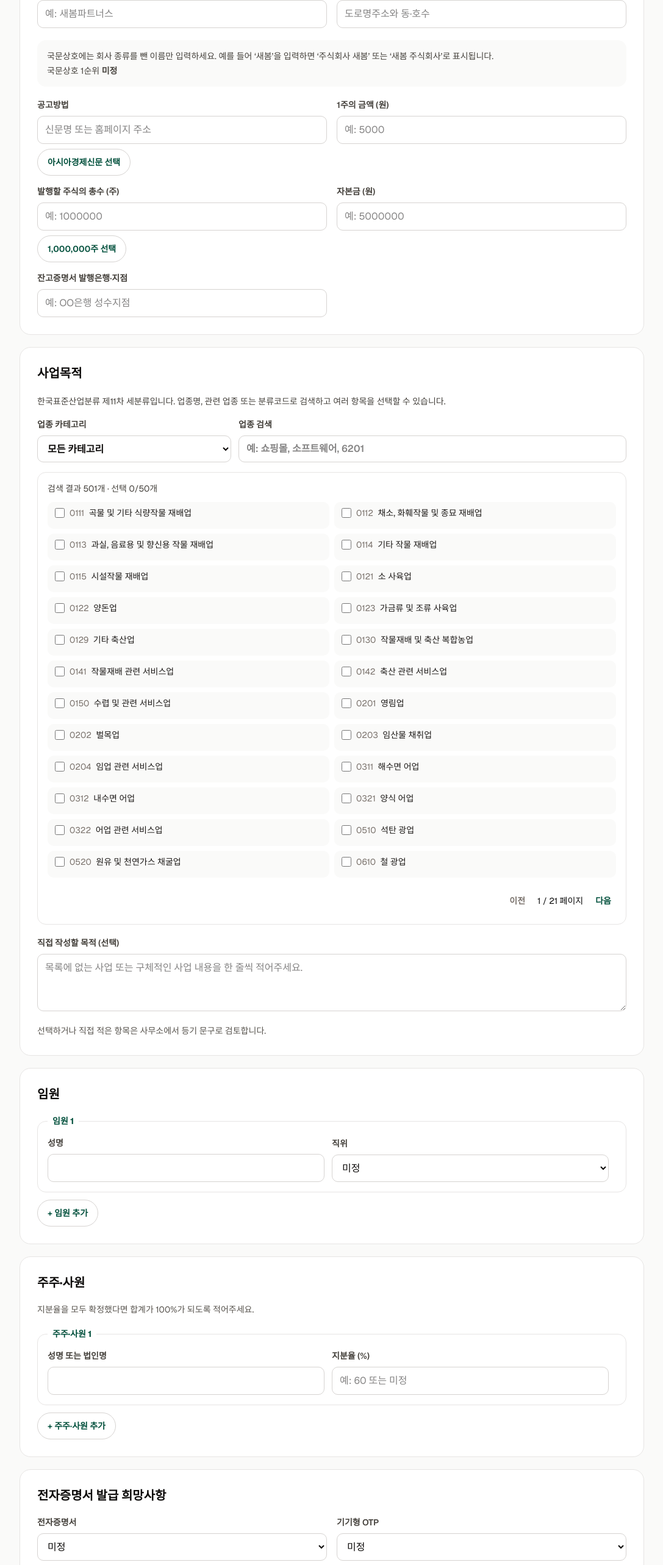
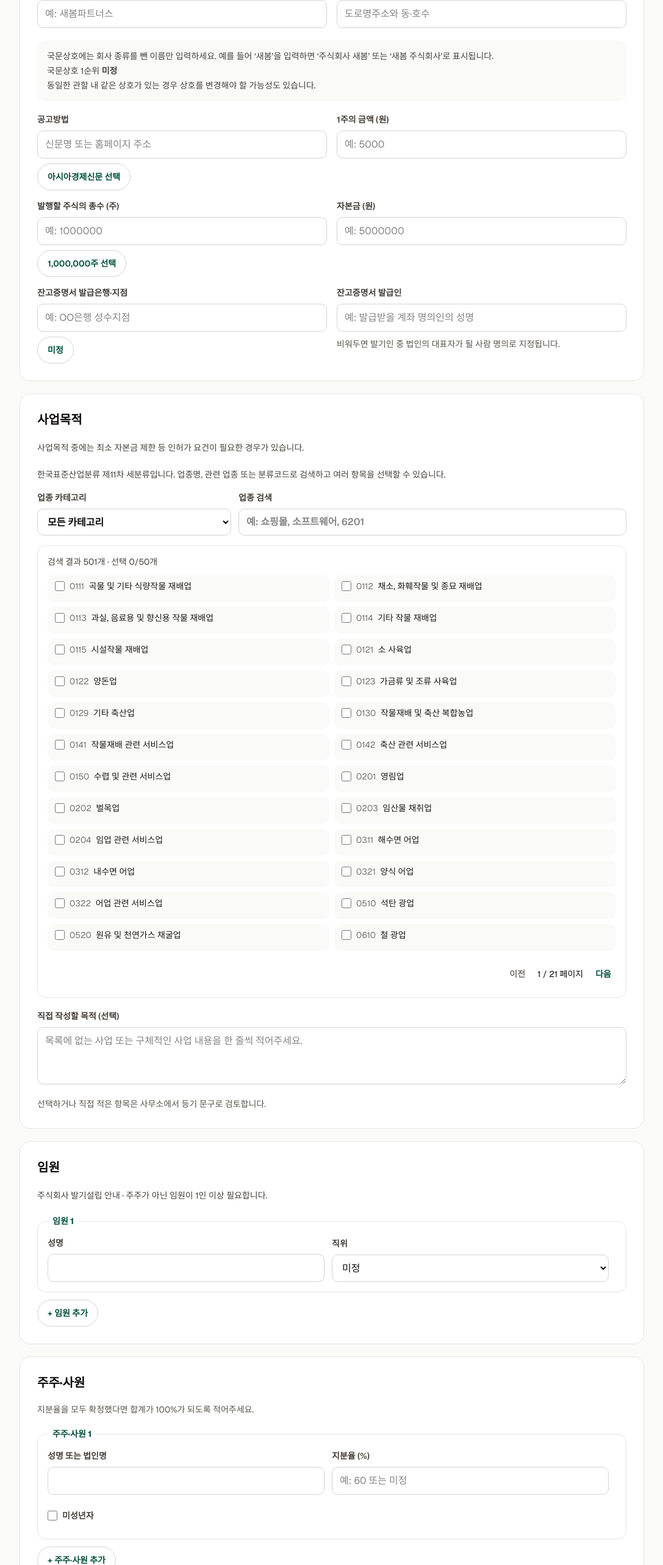
Before and after one commit to Hwang-baeik/soop-law-homepage, a Next.js app: page /incorporation in a window 1280 px wide. Shown: the part 880-3446 px from the top of the page at 61% size, without its empty margins (96-1183 px from the left). Built offline with nearby package versions, Linux system fonts and the light colour scheme.

Commit message:
Add incorporation document checklist and minor shareholder details

```diff
--- a/app/privacy/page.tsx
+++ b/app/privacy/page.tsx
@@ -11,7 +11,7 @@ export default function PrivacyPage() {
         <div className="mt-8 grid gap-7 text-sm leading-7 text-stone-700">
           <section className="rounded-xl bg-emerald-50 p-5">
             <h2 className="text-lg font-extrabold text-stone-950">법인설립 기초조사서</h2>
-            <p className="mt-2">법인설립 상담과 서류 준비를 위해 담당자 성함·이메일·전화번호와 기재하신 회사 정보, 사업목적, 임원·주주(사원)의 성명·직위·지분율 및 전자증명서 발급 관련 정보를 받습니다. 주민등록번호, 생년월일, 개인 주소, 계좌번호와 비밀번호는 수집하지 않습니다. 작성 내용은 사무소 이메일로 전달되며 사이트에 자동 저장되지 않습니다. 상담·업무 목적이 달성될 때까지 보유하며 법령상 보존 의무가 있는 자료는 해당 기간 동안 보관합니다.</p>
+            <p className="mt-2">법인설립 상담과 서류 준비를 위해 담당자 성함·이메일·전화번호와 기재하신 회사 정보, 사업목적, 잔고증명서 발급인 성명, 임원·주주(사원)의 성명·직위·지분율, 주주의 미성년 여부와 법정대리인 성명 및 전자증명서 발급 관련 정보를 받습니다. 주민등록번호, 생년월일, 개인 주소, 계좌번호와 비밀번호는 수집하지 않습니다. 작성 내용은 사무소 이메일로 전달되며 사이트에 자동 저장되지 않습니다. 상담·업무 목적이 달성될 때까지 보유하며 법령상 보존 의무가 있는 자료는 해당 기간 동안 보관합니다.</p>
           </section>
           <section><h2 className="text-lg font-extrabold text-stone-950">1. 처리 목적</h2><p className="mt-2">회원 식별 및 로그인, 가입 승인, 회사별 접근권한 관리, 상담 및 법무업무 수행, 문서·기한 관리, 보안 및 감사기록 관리, 문의·분쟁 대응을 위해 처리합니다.</p></section>
           <section><h2 className="text-lg font-extrabold text-stone-950">2. 수집 항목</h2><p className="mt-2">회원가입 시 회사명, 가입자 성명, 법인등록번호, 연락처, 이메일을 수집합니다. 비밀번호는 인증서비스에서 암호화된 인증정보로 관리되며 사이트 운영자가 평문 비밀번호를 열람하도록 설계하지 않습니다. 회사 관리 과정에서는 임원 성명·직책·임기정보, 회사 문서 및 업무에 필요한 정보가 추가될 수 있습니다.</p></section>
--- a/components/incorporation-form.tsx
+++ b/components/incorporation-form.tsx
@@ -2,7 +2,7 @@
 
 import { useEffect, useRef, useState, type FormEvent, type ReactNode } from "react";
 import {
-  choices, companyFields, companyTypePositions, companyTypes, emptyPerson, formatCompanyName, initialSurvey,
+  choices, companyFields, companyTypePositions, companyTypes, defaultBankCertificateHolder, emptyPerson, formatCompanyName, initialSurvey,
   roles, surveyText, UNKNOWN, validateSurvey, type Person, type Survey,
 } from "../lib/incorporation";
 import { PurposePicker } from "./incorporation-purpose-picker";
@@ -69,16 +69,16 @@ function People({ entries, shareholder = false, onChange }: {
   return (
     <div className="space-y-3">
       {entries.map((person, index) => {
-        const update = (key: keyof Person, value: string) => onChange(entries.map(entry => entry.id === person.id ? { ...entry, [key]: value } : entry));
+        const update = (changes: Partial<Person>) => onChange(entries.map(entry => entry.id === person.id ? { ...entry, ...changes } : entry));
         const rowLabel = `${noun} ${index + 1}`;
         return (
           <fieldset key={person.id} ref={index === entries.length - 1 ? lastRow : undefined} className="rounded-xl border border-stone-200 p-3 sm:p-4">
             <legend className="px-2 text-sm font-bold text-emerald-900">{rowLabel}</legend>
             <div className="grid items-end gap-3 sm:grid-cols-[1fr_1fr_auto]">
-              <Field label={shareholder ? "성명 또는 법인명" : "성명"} value={person.name} onChange={value => update("name", value)} maxLength={60} />
+              <Field label={shareholder ? "성명 또는 법인명" : "성명"} value={person.name} onChange={value => update({ name: value })} maxLength={60} />
               {shareholder
-                ? <Field label="지분율 (%)" placeholder="예: 60 또는 미정" value={person.share} onChange={value => update("share", value)} maxLength={10} />
-                : <Select label="직위" value={person.role} onChange={value => update("role", value)} options={roles} />}
+                ? <Field label="지분율 (%)" placeholder="예: 60 또는 미정" value={person.share} onChange={value => update({ share: value })} maxLength={10} />
+                : <Select label="직위" value={person.role} onChange={value => update({ role: value })} options={roles} />}
               {entries.length > 1 && (
                 <button type="button" className={buttonClass + " justify-self-start"} aria-label={rowLabel + " 삭제"} onClick={() => {
                   onChange(entries.filter(entry => entry.id !== person.id));
@@ -86,6 +86,21 @@ function People({ entries, shareholder = false, onChange }: {
                 }}>삭제</button>
               )}
             </div>
+            {shareholder && (
+              <div className="mt-3 space-y-2">
+                <label className="inline-flex min-h-11 items-center gap-2 text-sm font-semibold text-stone-700">
+                  <input type="checkbox" className="size-4 accent-emerald-900" checked={!!person.minor}
+                    onChange={event => update(event.target.checked ? { minor: true } : { minor: false, fatherName: "", motherName: "" })} />
+                  미성년자
+                </label>
+                {person.minor && (
+                  <div className="grid gap-3 sm:grid-cols-2">
+                    <Field label="법정대리인 부 성명" value={person.fatherName ?? ""} onChange={value => update({ fatherName: value })} maxLength={60} />
+                    <Field label="법정대리인 모 성명" value={person.motherName ?? ""} onChange={value => update({ motherName: value })} maxLength={60} />
+                  </div>
+                )}
+              </div>
+            )}
           </fieldset>
         );
       })}
@@ -96,6 +111,41 @@ function People({ entries, shareholder = false, onChange }: {
       }}>+ {noun} 추가</button>
       {entries.length >= maximum && <p className="text-sm text-stone-600">{maximum}명까지 입력할 수 있습니다. 추가 인원이 있으면 기타 요청사항에 인원수를 알려주세요.</p>}
     </div>
+  );
+}
+
+function PreparationChecklist({ survey }: { survey: Survey }) {
+  const named = (person: Person) => person.name && person.name !== UNKNOWN;
+  const officers = survey.officers.filter(named);
+  const shareholders = survey.shareholders.filter(named);
+  const minors = survey.shareholders.filter(person => person.minor);
+  const holder = survey.company.bankCertificateHolder;
+  const officerDocuments = "개인인감도장, 개인인감증명서 1부(인터넷 발급 제외), 주민등록초본 1부(주민등록번호 뒷자리 공개)";
+  const minorDocuments = "미성년자 본인 기준 기본증명서(상세), 가족관계증명서(상세) 및 법정대리인의 도장";
+
+  return (
+    <section className="mt-6 space-y-3 rounded-xl bg-stone-50 p-4 text-sm leading-7 text-stone-700 sm:p-5">
+      <h3 className="text-lg font-bold text-stone-950">최종 필요서류</h3>
+      <p>아래 서류와 도장을 준비해 주세요. 주민등록초본은 사무소 안내에 따라 별도로 제출해 주세요.</p>
+      <ul className="list-disc space-y-2 pl-5 [overflow-wrap:anywhere]">
+        {officers.length ? officers.map((person, index) => (
+          <li key={index}><strong>{person.name} (임원)</strong> · {officerDocuments}</li>
+        )) : <li><strong>임원 각 1인</strong> · {officerDocuments}</li>}
+        {shareholders.length ? shareholders.map((person, index) => (
+          <li key={index}><strong>{person.name} (주주·사원)</strong> · 도장</li>
+        )) : <li><strong>주주·사원 각 1인</strong> · 도장</li>}
+        <li><strong>주주 중 1인의 잔고증명서</strong> · {holder ? `발급인 ${holder}` : `${defaultBankCertificateHolder} 명의로 지정 예정`}</li>
+        {minors.map((person, index) => {
+          const guardians = [person.fatherName, person.motherName].filter(name => name && name !== UNKNOWN);
+          return (
+            <li key={index}>
+              <strong>{named(person) ? `${person.name} (미성년 주주)` : "미성년 주주"}</strong> · {minorDocuments}
+              {guardians.length > 0 && ` (${guardians.join(", ")})`}
+            </li>
+          );
+        })}
+      </ul>
+    </section>
   );
 }
 
@@ -133,8 +183,7 @@ export default function IncorporationForm() {
     setError("");
     if (!review) {
       try {
-        const withoutId = ({ name, role, share }: PersonRow) => ({ name, role, share });
-        setReview(validateSurvey({ ...survey, officers: officers.map(withoutId), shareholders: shareholders.map(withoutId) }));
+        setReview(validateSurvey({ ...survey, officers, shareholders }));
       } catch (failure) {
         setError(failure instanceof Error ? failure.message : "입력 내용을 확인해 주세요.");
       }
@@ -165,6 +214,7 @@ export default function IncorporationForm() {
         <h2 ref={receiptHeading} tabIndex={-1} className="scroll-mt-44 text-2xl font-bold">기초조사서가 접수되었습니다</h2>
         <p className="mt-3">접수번호 <strong>{receipt}</strong></p>
         <p className="mt-2 text-stone-600">사무소에서 내용을 확인한 뒤 담당자에게 연락드립니다.</p>
+        {review && <PreparationChecklist survey={review} />}
         <a href="/" className={buttonClass + " mt-5"}>홈으로 돌아가기</a>
       </section>
     );
@@ -201,18 +251,23 @@ export default function IncorporationForm() {
             <p>국문상호에는 회사 종류를 뺀 이름만 입력하세요. 예를 들어 ‘새봄’을 입력하면 ‘주식회사 새봄’ 또는 ‘새봄 주식회사’로 표시됩니다.</p>
             <p>국문상호 1순위 <strong>{companyName}</strong></p>
             {alternateName !== UNKNOWN && <p>국문상호 2순위 <strong>{alternateName}</strong></p>}
+            <p>동일한 관할 내 같은 상호가 있는 경우 상호를 변경해야 할 가능성도 있습니다.</p>
           </div>
           <div className="grid gap-4 sm:grid-cols-2">
             {companyFields.slice(4).filter(([key]) => shareFieldsApply || (key !== "sharePrice" && key !== "authorizedShares")).map(([key, label, placeholder]) => (
               <div key={key} className="space-y-2">
-                <Field label={label} value={survey.company[key]} placeholder={placeholder} onChange={value => updateCompany(key, value)} />
+                <Field label={label} value={survey.company[key]} placeholder={placeholder} onChange={value => updateCompany(key, value)}
+                  maxLength={key === "bankCertificateHolder" ? 60 : 300} />
                 {key === "announcement" && <button type="button" className={buttonClass} onClick={() => updateCompany(key, "아시아경제신문")}>아시아경제신문 선택</button>}
                 {key === "authorizedShares" && <button type="button" className={buttonClass} onClick={() => updateCompany(key, "1000000")}>1,000,000주 선택</button>}
+                {key === "bank" && <button type="button" className={buttonClass} onClick={() => updateCompany(key, UNKNOWN)}>미정</button>}
+                {key === "bankCertificateHolder" && <p className="text-sm leading-6 text-stone-600">비워두면 {defaultBankCertificateHolder} 명의로 지정됩니다.</p>}
               </div>
             ))}
           </div>
         </Section>
         <Section id="business-purposes" title="사업목적">
+          <p className="text-sm leading-6 text-stone-700">사업목적 중에는 최소 자본금 제한 등 인허가 요건이 필요한 경우가 있습니다.</p>
           <PurposePicker selected={survey.industryCodes} onChange={value => update("industryCodes", value)} />
           <label className="grid gap-2 text-sm font-semibold text-stone-700">
             직접 작성할 목적 (선택)
@@ -222,6 +277,7 @@ export default function IncorporationForm() {
           <p className="text-sm leading-6 text-stone-600">선택하거나 직접 적은 항목은 사무소에서 등기 문구로 검토합니다.</p>
         </Section>
         <Section id="officers" title="임원">
+          {shareFieldsApply && <p className="text-sm leading-6 text-stone-700">주식회사 발기설립 안내 · 주주가 아닌 임원이 1인 이상 필요합니다.</p>}
           <People entries={officers} onChange={setOfficers} />
         </Section>
         <Section id="shareholders" title="주주·사원">
@@ -241,13 +297,9 @@ export default function IncorporationForm() {
             <textarea className={inputClass} rows={4} maxLength={3000} value={survey.notes} onChange={event => update("notes", event.target.value)}
               placeholder="예: 희망 설립 일정, 사무소에 확인하고 싶은 점" />
           </label>
-          <details className="rounded-lg bg-stone-50 p-4 text-sm leading-6 text-stone-700">
-            <summary className="cursor-pointer font-semibold">주식회사 준비서류</summary>
-            <p className="mt-2">임원 인감 관련 서류, 주주 도장, 발기인 대표 명의의 잔고증명서 등을 사무소 안내에 따라 준비해 주세요. 미성년 주주가 있다면 가족관계·기본증명서와 법정대리인 자료가 추가될 수 있습니다.</p>
-          </details>
         </Section>
         <Section id="consent" title="개인정보 수집 및 이용">
-          <p className="text-sm leading-6 text-stone-700">담당자 연락처와 입력하신 회사·사업목적, 임원·주주, 전자증명서 관련 정보를 법인설립 상담과 서류 준비를 위해 사무소 이메일로 전달합니다. 상담·업무 목적이 달성될 때까지 보유하며, 법령상 보존 의무가 있는 자료는 해당 기간 동안 보관합니다. 동의를 거부할 수 있으며, 거부 시 온라인 접수가 제한됩니다. <a className="font-semibold text-emerald-900 underline" href="/privacy" target="_blank" rel="noreferrer">개인정보 처리방침 (새 창)</a></p>
+          <p className="text-sm leading-6 text-stone-700">담당자 연락처와 입력하신 회사·사업목적, 잔고증명서 발급인 성명, 임원·주주 정보, 미성년 여부와 법정대리인 성명, 전자증명서 관련 정보를 법인설립 상담과 서류 준비를 위해 사무소 이메일로 전달합니다. 상담·업무 목적이 달성될 때까지 보유하며, 법령상 보존 의무가 있는 자료는 해당 기간 동안 보관합니다. 동의를 거부할 수 있으며, 거부 시 온라인 접수가 제한됩니다. <a className="font-semibold text-emerald-900 underline" href="/privacy" target="_blank" rel="noreferrer">개인정보 처리방침 (새 창)</a></p>
           <label className="flex items-start gap-2 text-sm"><input className="mt-0.5 size-4" type="checkbox" checked={survey.agree} onChange={event => update("agree", event.target.checked)} required />개인정보 수집 및 이용에 동의합니다. (필수)</label>
           <label className="flex items-start gap-2 text-sm"><input className="mt-0.5 size-4" type="checkbox" checked={survey.authority} onChange={event => update("authority", event.target.checked)} required />다른 사람의 정보를 입력한 경우 제공 권한과 동의를 확인했습니다. (필수)</label>
         </Section>
--- a/lib/incorporation.ts
+++ b/lib/incorporation.ts
@@ -5,6 +5,7 @@ export const companyTypes = [UNKNOWN, "주식회사", "유한회사", "유한책
 export const companyTypePositions = ["상호 앞", "상호 뒤"] as const;
 export const roles = [UNKNOWN, "대표이사 겸 사내이사", "대표이사", "사내이사", "이사", "감사", "업무집행자", "기타"] as const;
 export const choices = [UNKNOWN, "희망", "희망하지 않음"] as const;
+export const defaultBankCertificateHolder = "발기인 중 법인의 대표자가 될 사람";
 export const companyFields = [
   ["companyName", "국문상호 (1순위)", "예: 새봄"],
   ["englishName", "영문상호 (선택)", "예: Saebom"],
@@ -14,10 +15,11 @@ export const companyFields = [
   ["sharePrice", "1주의 금액 (원)", "예: 5000"],
   ["authorizedShares", "발행할 주식의 총수 (주)", "예: 1000000"],
   ["capital", "자본금 (원)", "예: 5000000"],
-  ["bank", "잔고증명서 발행은행·지점", "예: OO은행 성수지점"],
+  ["bank", "잔고증명서 발급은행·지점", "예: OO은행 성수지점"],
+  ["bankCertificateHolder", "잔고증명서 발급인", "예: 발급받을 계좌 명의인의 성명"],
 ] as const;
 type CompanyKey = (typeof companyFields)[number][0];
-export type Person = { role: string; name: string; share: string };
+export type Person = { role: string; name: string; share: string; minor?: boolean; fatherName?: string; motherName?: string };
 export type Survey = {
   contactName: string; email: string; phone: string;
   company: Record<CompanyKey, string>;
@@ -81,7 +83,16 @@ function people(value: unknown, shareholder: boolean) {
     if (share && share !== UNKNOWN && (!/^\d{1,3}(\.\d{1,4})?$/.test(share) || Number(share) > 100)) {
       throw new Error("지분율은 0~100 사이의 숫자 또는 미정으로 입력해 주세요.");
     }
-    return { role, name, share };
+    if (!shareholder) return { role, name, share };
+    if (person.minor !== undefined && typeof person.minor !== "boolean") {
+      throw new Error("주주의 미성년자 선택을 확인해 주세요.");
+    }
+    if (!person.minor) return { role, name, share };
+    return {
+      role, name, share, minor: true,
+      fatherName: text(person.fatherName ?? "", 60),
+      motherName: text(person.motherName ?? "", 60),
+    };
   });
 }
 
@@ -98,7 +109,9 @@ export function validateSurvey(input: unknown): Survey {
   }
 
   const rawCompany = record(body.company);
-  const company = Object.fromEntries(companyFields.map(([key]) => [key, text(rawCompany[key], 300)])) as Survey["company"];
+  const company = Object.fromEntries(companyFields.map(([key]) => [
+    key, key === "bankCertificateHolder" ? text(rawCompany[key] ?? "", 60) : text(rawCompany[key], 300),
+  ])) as Survey["company"];
   const companyType = choice(body.companyType, companyTypes);
   if (companyType !== UNKNOWN && companyType !== "주식회사") {
     company.sharePrice = "";
@@ -149,7 +162,10 @@ export function surveyText(survey: Survey) {
   const peopleLines = (entries: Person[], shareholder: boolean) => entries.map((person, index) => {
     const name = display(person.name);
     const detail = shareholder ? `지분율 ${person.share && person.share !== UNKNOWN ? person.share + "%" : UNKNOWN}` : `직위 ${person.role}`;
-    return `${index + 1}. ${name} · ${detail}`;
+    const guardians = shareholder && person.minor
+      ? ` · 미성년자\n   법정대리인 부: ${display(person.fatherName ?? "")}\n   법정대리인 모: ${display(person.motherName ?? "")}`
+      : "";
+    return `${index + 1}. ${name} · ${detail}${guardians}`;
   });
   return [
     "법인설립 기초조사서",
@@ -162,7 +178,9 @@ export function surveyText(survey: Survey) {
         .map(([key, label]) => {
           const value = key === "companyName" || key === "alternateName"
             ? formatCompanyName(survey.company[key], survey.companyType, survey.companyTypePosition)
-            : display(survey.company[key]);
+            : key === "bankCertificateHolder" && !survey.company[key]
+              ? `${defaultBankCertificateHolder} 명의로 지정 예정`
+              : display(survey.company[key]);
           return `${label}: ${value}`;
         }),
     ].join("\n"),
@@ -171,6 +189,6 @@ export function surveyText(survey: Survey) {
     ["【주주·사원】", ...peopleLines(survey.shareholders, true)].join("\n"),
     `【전자증명서】\n발급 희망: ${survey.certificate}\n대표자 이메일: ${display(survey.representativeEmail)}\n기기형 OTP: ${survey.otp}`,
     `【기타 요청사항】\n${display(survey.notes)}`,
-    "개인정보 수집·이용 및 제3자 정보 제공 권한 확인: 동의함\n동의 안내 버전: incorporation-v2",
+    "개인정보 수집·이용 및 제3자 정보 제공 권한 확인: 동의함\n동의 안내 버전: incorporation-v3",
   ].join("\n\n");
 }
```
Also changed, not shown: 1 other file (tests, documents, lock files or other folders).
